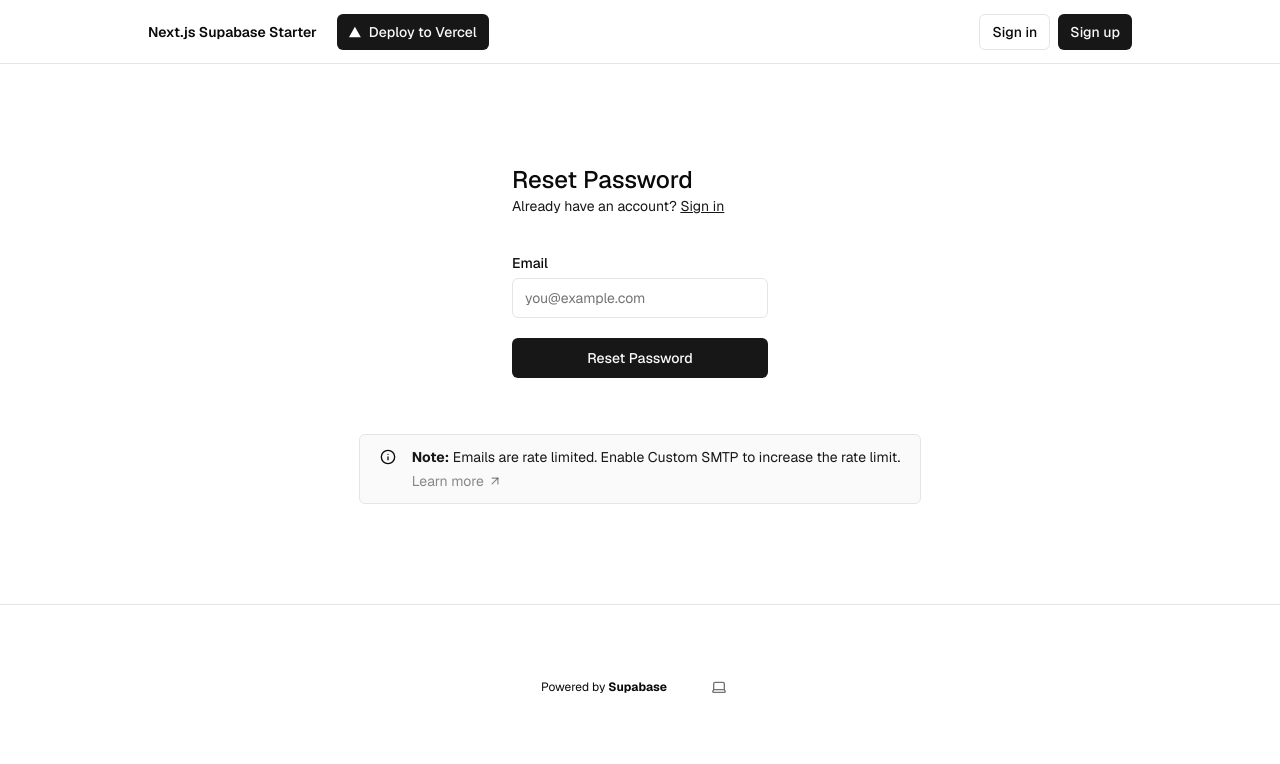
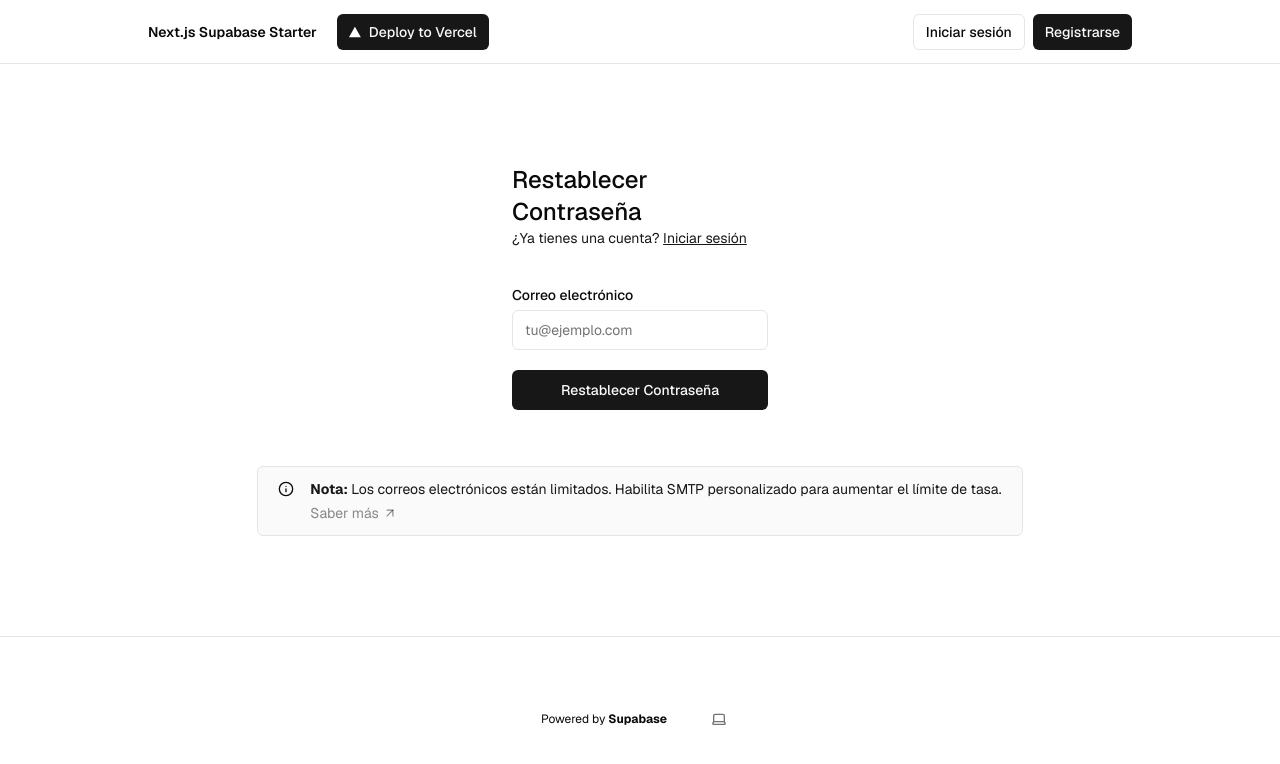
Before and after one commit to jvgemelo/javi-portfolio, a Next.js app: page /forgot-password in a window 1280 px wide. Shown: the top 764 px of the page. Built offline with nearby package versions, Linux system fonts and the light colour scheme; no server answers.

Commit message:
translate to spanish

```diff
--- a/app/(auth-pages)/forgot-password/page.tsx
+++ b/app/(auth-pages)/forgot-password/page.tsx
@@ -14,19 +14,19 @@ export default async function ForgotPassword(props: {
     <>
       <form className="flex-1 flex flex-col w-full gap-2 text-foreground [&>input]:mb-6 min-w-64 max-w-64 mx-auto">
         <div>
-          <h1 className="text-2xl font-medium">Reset Password</h1>
+          <h1 className="text-2xl font-medium">Restablecer Contraseña</h1>
           <p className="text-sm text-secondary-foreground">
-            Already have an account?{" "}
+            ¿Ya tienes una cuenta?{" "}
             <Link className="text-primary underline" href="/sign-in">
-              Sign in
+              Iniciar sesión
             </Link>
           </p>
         </div>
         <div className="flex flex-col gap-2 [&>input]:mb-3 mt-8">
-          <Label htmlFor="email">Email</Label>
-          <Input name="email" placeholder="you@example.com" required />
+          <Label htmlFor="email">Correo electrónico</Label>
+          <Input name="email" placeholder="tu@ejemplo.com" required />
           <SubmitButton formAction={forgotPasswordAction}>
-            Reset Password
+            Restablecer Contraseña
           </SubmitButton>
           <FormMessage message={searchParams} />
         </div>
--- a/app/(auth-pages)/sign-in/page.tsx
+++ b/app/(auth-pages)/sign-in/page.tsx
@@ -9,33 +9,33 @@ export default async function Login(props: { searchParams: Promise<Message> }) {
   const searchParams = await props.searchParams;
   return (
     <form className="flex-1 flex flex-col min-w-64">
-      <h1 className="text-2xl font-medium">Sign in</h1>
+      <h1 className="text-2xl font-medium">Iniciar sesión</h1>
       <p className="text-sm text-foreground">
-        Don't have an account?{" "}
+        ¿No tienes una cuenta?{" "}
         <Link className="text-foreground font-medium underline" href="/sign-up">
-          Sign up
+          Registrarse
         </Link>
       </p>
       <div className="flex flex-col gap-2 [&>input]:mb-3 mt-8">
-        <Label htmlFor="email">Email</Label>
-        <Input name="email" placeholder="you@example.com" required />
+        <Label htmlFor="email">Correo electrónico</Label>
+        <Input name="email" placeholder="tu@ejemplo.com" required />
         <div className="flex justify-between items-center">
-          <Label htmlFor="password">Password</Label>
+          <Label htmlFor="password">Contraseña</Label>
           <Link
             className="text-xs text-foreground underline"
             href="/forgot-password"
           >
-            Forgot Password?
+            ¿Olvidaste tu contraseña?
           </Link>
         </div>
         <Input
           type="password"
           name="password"
-          placeholder="Your password"
+          placeholder="Tu contraseña"
           required
         />
-        <SubmitButton pendingText="Signing In..." formAction={signInAction}>
-          Sign in
+        <SubmitButton pendingText="Iniciando sesión..." formAction={signInAction}>
+          Iniciar sesión
         </SubmitButton>
         <FormMessage message={searchParams} />
       </div>
--- a/app/(auth-pages)/sign-up/page.tsx
+++ b/app/(auth-pages)/sign-up/page.tsx
@@ -21,26 +21,26 @@ export default async function Signup(props: {
   return (
     <>
       <form className="flex flex-col min-w-64 max-w-64 mx-auto">
-        <h1 className="text-2xl font-medium">Sign up</h1>
+        <h1 className="text-2xl font-medium">Registrarse</h1>
         <p className="text-sm text text-foreground">
-          Already have an account?{" "}
+          ¿Ya tienes una cuenta?{" "}
           <Link className="text-primary font-medium underline" href="/sign-in">
-            Sign in
+            Iniciar sesión
           </Link>
         </p>
         <div className="flex flex-col gap-2 [&>input]:mb-3 mt-8">
-          <Label htmlFor="email">Email</Label>
-          <Input name="email" placeholder="you@example.com" required />
-          <Label htmlFor="password">Password</Label>
+          <Label htmlFor="email">Correo electrónico</Label>
+          <Input name="email" placeholder="tu@ejemplo.com" required />
+          <Label htmlFor="password">Contraseña</Label>
           <Input
             type="password"
             name="password"
-            placeholder="Your password"
+            placeholder="Tu contraseña"
             minLength={6}
             required
           />
-          <SubmitButton formAction={signUpAction} pendingText="Signing up...">
-            Sign up
+          <SubmitButton formAction={signUpAction} pendingText="Registrando...">
+            Registrarse
           </SubmitButton>
           <FormMessage message={searchParams} />
         </div>
--- a/app/(auth-pages)/smtp-message.tsx
+++ b/app/(auth-pages)/smtp-message.tsx
@@ -7,8 +7,8 @@ export function SmtpMessage() {
       <InfoIcon size={16} className="mt-0.5" />
       <div className="flex flex-col gap-1">
         <small className="text-sm text-secondary-foreground">
-          <strong> Note:</strong> Emails are rate limited. Enable Custom SMTP to
-          increase the rate limit.
+          <strong> Nota:</strong> Los correos electrónicos están limitados. Habilita SMTP personalizado para
+          aumentar el límite de tasa.
         </small>
         <div>
           <Link
@@ -16,7 +16,7 @@ export function SmtpMessage() {
             target="_blank"
             className="text-primary/50 hover:text-primary flex items-center text-sm gap-1"
           >
-            Learn more <ArrowUpRight size={14} />
+            Saber más <ArrowUpRight size={14} />
           </Link>
         </div>
       </div>
--- a/app/actions.ts
+++ b/app/actions.ts
@@ -15,7 +15,7 @@ export const signUpAction = async (formData: FormData) => {
     return encodedRedirect(
       "error",
       "/sign-up",
-      "Email and password are required",
+      "El correo electrónico y la contraseña son obligatorios",
     );
   }
 
@@ -34,7 +34,7 @@ export const signUpAction = async (formData: FormData) => {
     return encodedRedirect(
       "success",
       "/sign-up",
-      "Thanks for signing up! Please check your email for a verification link.",
+      "¡Gracias por registrarte! Por favor, revisa tu correo electrónico para el enlace de verificación.",
     );
   }
 };
@@ -63,7 +63,7 @@ export const forgotPasswordAction = async (formData: FormData) => {
   const callbackUrl = formData.get("callbackUrl")?.toString();
 
   if (!email) {
-    return encodedRedirect("error", "/forgot-password", "Email is required");
+    return encodedRedirect("error", "/forgot-password", "El correo electrónico es obligatorio");
   }
 
   const { error } = await supabase.auth.resetPasswordForEmail(email, {
@@ -75,7 +75,7 @@ export const forgotPasswordAction = async (formData: FormData) => {
     return encodedRedirect(
       "error",
       "/forgot-password",
-      "Could not reset password",
+      "No se pudo restablecer la contraseña",
     );
   }
 
@@ -86,7 +86,7 @@ export const forgotPasswordAction = async (formData: FormData) => {
   return encodedRedirect(
     "success",
     "/forgot-password",
-    "Check your email for a link to reset your password.",
+    "Revisa tu correo electrónico para encontrar un enlace para restablecer tu contraseña.",
   );
 };
 
@@ -100,7 +100,7 @@ export const resetPasswordAction = async (formData: FormData) => {
     encodedRedirect(
       "error",
       "/protected/reset-password",
-      "Password and confirm password are required",
+      "La contraseña y la confirmación de contraseña son obligatorias",
     );
   }
 
@@ -108,7 +108,7 @@ export const resetPasswordAction = async (formData: FormData) => {
     encodedRedirect(
       "error",
       "/protected/reset-password",
-      "Passwords do not match",
+      "Las contraseñas no coinciden",
     );
   }
 
@@ -120,11 +120,11 @@ export const resetPasswordAction = async (formData: FormData) => {
     encodedRedirect(
       "error",
       "/protected/reset-password",
-      "Password update failed",
+      "La actualización de la contraseña falló",
     );
   }
 
-  encodedRedirect("success", "/protected/reset-password", "Password updated");
+  encodedRedirect("success", "/protected/reset-password", "Contraseña actualizada");
 };
 
 export const signOutAction = async () => {
--- a/app/profile/edit/page.tsx
+++ b/app/profile/edit/page.tsx
@@ -28,7 +28,7 @@ export default function EditProfile() {
         const { data: { user }, error: userError } = await supabase.auth.getUser();
 
         if (userError || !user) {
-          console.error('Error getting user:', userError?.message);
+          console.error('Error al obtener usuario:', userError?.message);
           router.push('/login');
           return;
         }
@@ -80,7 +80,7 @@ export default function EditProfile() {
       const { data: { user } } = await supabase.auth.getUser();
 
       if (!user) {
-        throw new Error('User not authenticated');
+        throw new Error('Usuario no autenticado');
       }
 
       // Upsert the user data (update if exists, insert if doesn't)
@@ -97,8 +97,8 @@ export default function EditProfile() {
       router.push('/profile');
       router.refresh();
     } catch (error: any) {
-      console.error('Error saving profile:', error.message);
-      alert('Error saving profile. Please try again.');
+      console.error('Error al guardar el perfil:', error.message);
+      alert('Error al guardar el perfil. Por favor intenta de nuevo.');
     } finally {
       setSaving(false);
     }
@@ -107,14 +107,14 @@ export default function EditProfile() {
   if (loading) {
     return (
       <div className="flex justify-center items-center min-h-screen">
-        <p className="text-xl">Loading profile...</p>
+        <p className="text-xl">Cargando perfil...</p>
       </div>
     );
   }
 
   return (
     <div className="container mx-auto py-8 px-4">
-      <h1 className="text-3xl font-bold mb-8">Edit Profile</h1>
+      <h1 className="text-3xl font-bold mb-8">Editar Perfil</h1>
 
       <form onSubmit={handleSubmit} className="max-w-4xl mx-auto">
         <div className="space-y-6">
--- a/app/profile/page.tsx
+++ b/app/profile/page.tsx
@@ -11,8 +11,8 @@ export default async function Profile() {
   if (!user) {
     return (
       <div className="flex flex-col items-center justify-center min-h-screen">
-        <h1 className="text-2xl font-bold">You need to be logged in to view your profile</h1>
-        <a href="/login" className="mt-4 px-4 py-2 bg-blue-500 text-white rounded">Go to Login</a>
+        <h1 className="text-2xl font-bold">Necesitas iniciar sesión para ver tu perfil</h1>
+        <a href="/login" className="mt-4 px-4 py-2 bg-blue-500 text-white rounded">Ir a inicio de sesión</a>
       </div>
     );
   }
@@ -28,7 +28,7 @@ export default async function Profile() {
     console.error('Error fetching user data:', error);
     return (
       <div className="flex flex-col items-center justify-center min-h-screen">
-        <h1 className="text-2xl font-bold">Error loading profile data</h1>
+        <h1 className="text-2xl font-bold">Error al cargar los datos del perfil</h1>
         <p className="text-red-500">{error.message}</p>
       </div>
     );
@@ -37,12 +37,12 @@ export default async function Profile() {
   return (
     <div className="container mx-auto py-8 px-4">
       <div className="flex justify-between items-center mb-8">
-        <h1 className="text-3xl font-bold">User Profile</h1>
+        <h1 className="text-3xl font-bold">Perfil de Usuario</h1>
         <Link
           href="/profile/edit"
           className="px-4 py-2 bg-blue-600 text-white rounded hover:bg-blue-700 transition-colors"
         >
-          Edit Profile
+          Editar Perfil
         </Link>
       </div>
 
@@ -57,12 +57,12 @@ export default async function Profile() {
         </div>
       ) : (
         <div className="bg-yellow-100 p-4 rounded">
-          <p className="text-yellow-800">No profile data found. Please complete your profile.</p>
+          <p className="text-yellow-800">No se encontraron datos de perfil. Por favor completa tu perfil.</p>
           <Link
             href="/profile/edit"
             className="mt-4 inline-block px-4 py-2 bg-blue-600 text-white rounded hover:bg-blue-700 transition-colors"
           >
-            Complete Profile
+            Completar Perfil
           </Link>
         </div>
       )}
@@ -75,7 +75,7 @@ function ProfileSection({ title, content }: { title: string; content: string | n
   return (
     <div className="bg-white p-6 rounded-lg shadow">
       <h2 className="text-xl font-semibold mb-3">{title}</h2>
-      <p className="text-gray-700">{content || 'No information provided'}</p>
+      <p className="text-gray-700">{content || 'Sin información proporcionada'}</p>
     </div>
   );
 }
--- a/components/header-auth.tsx
+++ b/components/header-auth.tsx
@@ -21,7 +21,7 @@ export default async function AuthButton() {
               variant={"default"}
               className="font-normal pointer-events-none"
             >
-              Please update .env.local file with anon key and url
+              Por favor, actualiza el archivo .env.local con la clave anónima y URL
             </Badge>
           </div>
           <div className="flex gap-2">
@@ -32,7 +32,7 @@ export default async function AuthButton() {
               disabled
               className="opacity-75 cursor-none pointer-events-none"
             >
-              <Link href="/sign-in">Sign in</Link>
+              <Link href="/sign-in">Iniciar sesión</Link>
             </Button>
             <Button
               asChild
@@ -41,7 +41,7 @@ export default async function AuthButton() {
               disabled
               className="opacity-75 cursor-none pointer-events-none"
             >
-              <Link href="/sign-up">Sign up</Link>
+              <Link href="/sign-up">Registrarse</Link>
             </Button>
           </div>
         </div>
@@ -50,23 +50,23 @@ export default async function AuthButton() {
   }
   return user ? (
     <div className="flex items-center gap-4">
-      Hey, {user.email}!
+      Hola, {user.email}!
       <Button asChild size="sm" variant={"outline"}>
-        <Link href="/profile">Profile</Link>
+        <Link href="/profile">Perfil</Link>
       </Button>
       <form action={signOutAction}>
         <Button type="submit" variant={"outline"}>
-          Sign out
+          Cerrar sesión
         </Button>
       </form>
     </div>
   ) : (
     <div className="flex gap-2">
       <Button asChild size="sm" variant={"outline"}>
-        <Link href="/sign-in">Sign in</Link>
+        <Link href="/sign-in">Iniciar sesión</Link>
       </Button>
       <Button asChild size="sm" variant={"default"}>
-        <Link href="/sign-up">Sign up</Link>
+        <Link href="/sign-up">Registrarse</Link>
       </Button>
     </div>
   );
--- a/components/submit-button.tsx
+++ b/components/submit-button.tsx
@@ -10,7 +10,7 @@ type Props = ComponentProps<typeof Button> & {
 
 export function SubmitButton({
   children,
-  pendingText = "Submitting...",
+  pendingText = "Enviando...",
   ...props
 }: Props) {
   const { pending } = useFormStatus();
```
